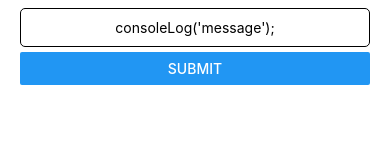
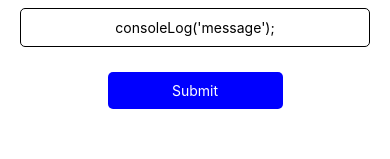
Before and after one commit to c-schinner/assessment-app, a React Native app: screen / in a window 390 px wide. Shown: the part 352-511 px from the top of the page. Built offline with nearby package versions, Linux system fonts and the light colour scheme.

Commit message:
added submit button

```diff
--- a/components/Body.tsx
+++ b/components/Body.tsx
@@ -93,10 +93,11 @@ const Body: React.FC<BodyProps> = ({ question, answers, correctAnswer, onCorrect
                 </Animated.View>
             ))}
             {!isCorrectAnswerSubmitted && (
-            <Button
-                title="Submit"
-                onPress={handleSubmit}
-                />
+            <TouchableOpacity
+                style={styles.submitButton}
+                onPress={handleSubmit}>
+                    <Text style={styles.answerTextSelected}>Submit</Text>
+            </TouchableOpacity>
             )}
             {isCorrectAnswerSubmitted && (
                 <View style={styles.correctAnswerContainer}>
@@ -174,4 +175,14 @@ const styles = StyleSheet.create({
         borderRadius: 5,
         alignItems: 'center',
     },
+    submitButton: {
+        backgroundColor: 'blue',
+        padding: 10,
+        borderRadius: 5,
+        marginTop: 20,
+        marginBottom: 10,
+        width: '50%',
+        alignItems: 'center',
+        alignSelf: 'center',
+    },
 });
--- a/components/Interface.tsx
+++ b/components/Interface.tsx
@@ -24,7 +24,7 @@ const Interface: React.FC<InterfaceProps> = ({ scale }) => {
         "print('message')",
         "const console.log('message');",
         "consoleLog('message');"];
-    const correctAnswer = "console.log('message')";
+    const correctAnswer = "console.log('message');";
 
     return (
         <View style={styles.container}>
```
